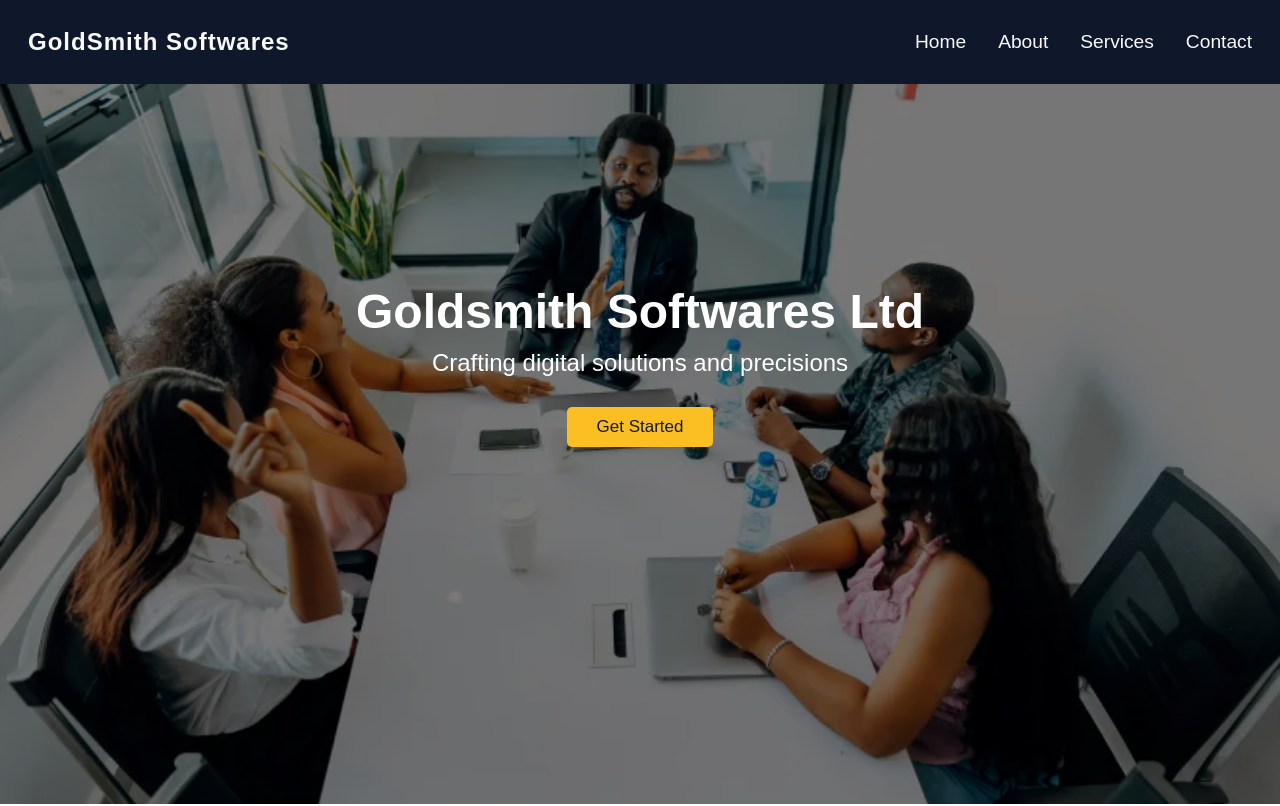
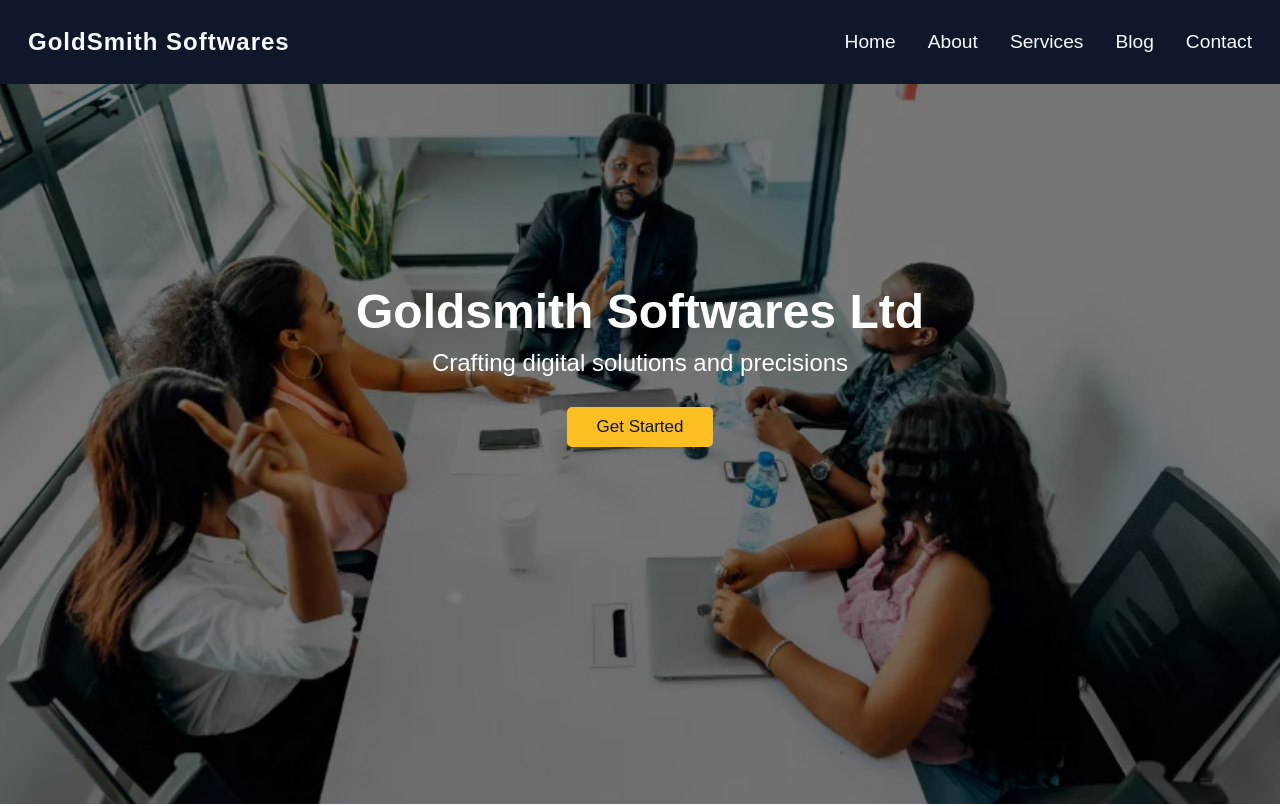
Before and after one commit to dariusjackony/Goldsmith-Software, a React (Vite) app: page / in a window 1280 px wide. Shown: the top 806 px of the page. Built offline with nearby package versions, Linux system fonts and the light colour scheme.

Commit message:
Added Blog link

```diff
--- a/src/components/Navbar/Navbar.jsx
+++ b/src/components/Navbar/Navbar.jsx
@@ -22,6 +22,7 @@ export default function Navbar() {
         <li><a href="/" onClick={() => setIsOpen(false)}>Home</a></li>
         <li><a href="/about" onClick={() => setIsOpen(false)}>About</a></li>
         <li><a href="/services" onClick={() => setIsOpen(false)}>Services</a></li>
+        <li><a href="/blog" onClick={() => setIsOpen(false)}>Blog</a></li>
         <li><a href="/contact" onClick={() => setIsOpen(false)}>Contact</a></li>
       </ul>
     </nav>
```
